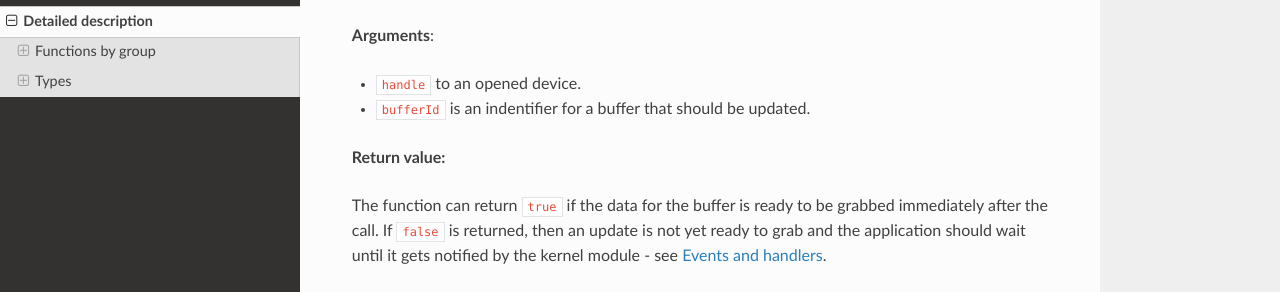
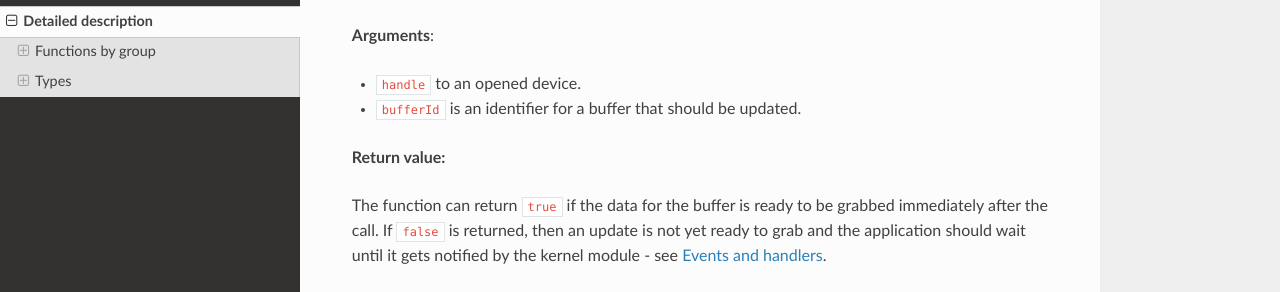
Before and after one commit to DisplayLink/evdi, an MkDocs documentation site: the page built from docs/details.md, in a window 1280 px wide and 900 px high, scrolled down 4838 px. Shown: the part 159-451 px from the top of the window. Built offline with MkDocs 1.6.1, drawn with Linux system fonts in a browser that asks for light colours; nearby versions of some CDN libraries; old or Windows-style settings are respelled for this version of MkDocs.

Commit message:
Correct spelling mistakes.

```diff
--- a/docs/details.md
+++ b/docs/details.md
@@ -133,7 +133,7 @@ Requests an update for a buffer with a given `bufferId`. The buffer must be alre
 **Arguments**:
 
 * `handle` to an opened device.
-* `bufferId` is an indentifier for a buffer that should be updated.
+* `bufferId` is an identifier for a buffer that should be updated.
 
 **Return value:**
 
```
Also changed, not shown: docs/quickstart.md (+2 -2 lines), 1 other file.
